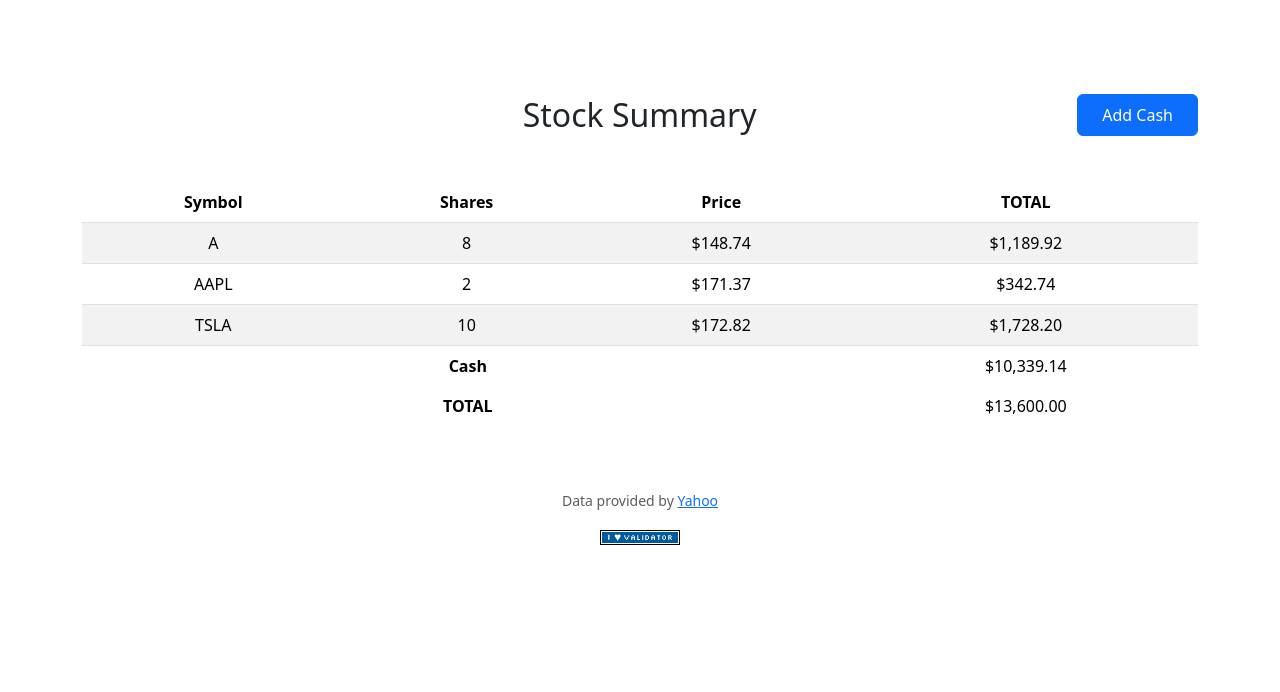
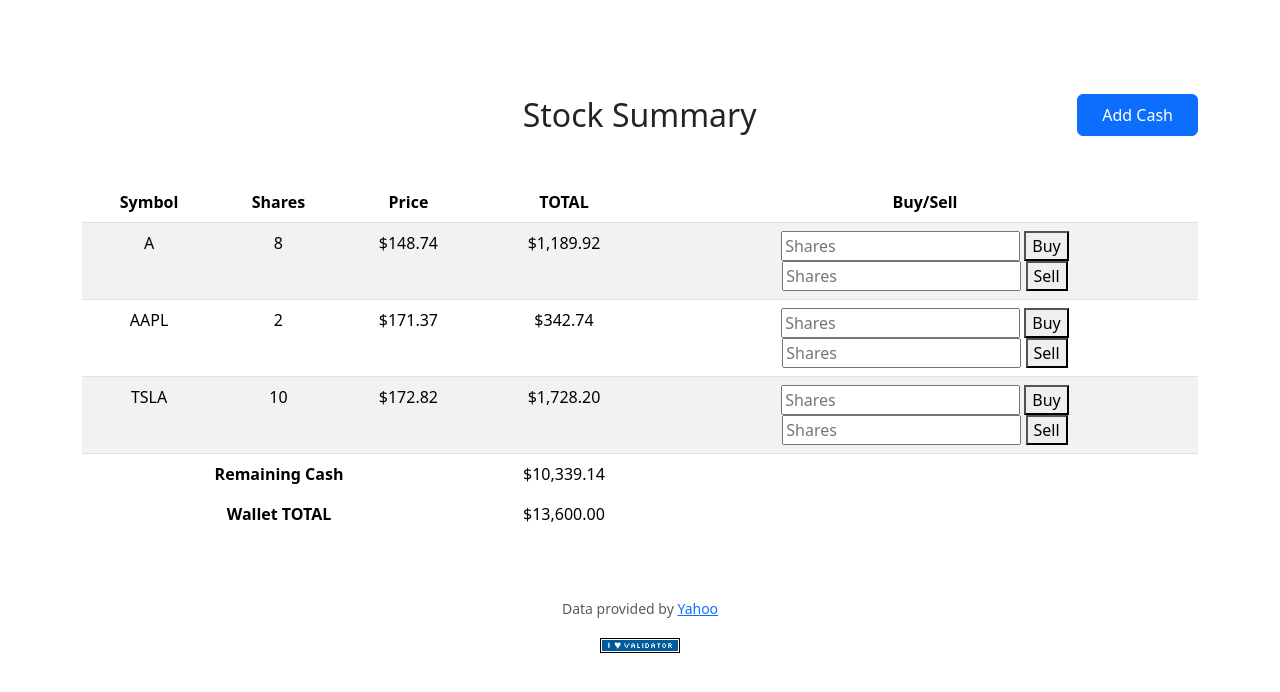
Before and after one commit to Stebin-17/C-50-Finance, a Flask app: page / in a window 1280 px wide. Shown: the part 76-768 px from the top of the page. Run offline with Flask 3, Linux system fonts and the light colour scheme; a user stored in the database is signed in; some libraries are stand-ins or nearby versions.

Commit message:
nice to haves

```diff
--- a/templates/index.html
+++ b/templates/index.html
@@ -19,26 +19,45 @@
                     <th scope="col">Shares</th>
                     <th scope="col">Price</th>
                     <th scope="col">TOTAL</th>
+                    <th scope="col">Buy/Sell</th> <!-- New column for buy/sell actions -->
                 </tr>
             </thead>
             <tbody>
                 {% for stock in stocks %}
                 <tr>
-                    <td>{{stock['symbol']}}</td>
-                    <td>{{stock['shares']}}</td>
-                    <td>{{stock['price']}}</td>
-                    <td>{{stock['total_price']}}</td>
+                    <td>{{ stock['symbol'] }}</td>
+                    <td>{{ stock['shares'] }}</td>
+                    <td>{{ stock['price'] }}</td>
+                    <td>{{ stock['total_price'] }}</td>
+                    <td>
+                        <!-- Form for buying more shares -->
+                        <form action="/buy" method="post">
+                            <input type="hidden" name="symbol" value="{{ stock['symbol'] }}">
+                            <input type="hidden" name="price" value="{{ stock['price'] }}">
+                            <input type="number" name="shares" placeholder="Shares">
+                            <button type="submit">Buy</button>
+                        </form>
+                        <!-- Form for selling shares -->
+                        <form action="/sell" method="post">
+                            <input type="hidden" name="symbol" value="{{ stock['symbol'] }}">
+                            <input type="hidden" name="price" value="{{ stock['price'] }}">
+                            <input type="number" name="shares" placeholder="Shares">
+                            <button type="submit">Sell</button>
+                        </form>
+                    </td>
                 </tr>
                 {% endfor %}
             </tbody>
             <tfoot>
                 <tr>
-                    <td class="border-0 fw-bold" colspan="3">Cash</td>
-                    <td class="border-0">{{cash}}</td>
+                    <td class="border-0 fw-bold" colspan="3">Remaining Cash</td>
+                    <td class="border-0">{{ cash }}</td>
+                    <td class="border-0"></td> <!-- Empty cell for alignment -->
                 </tr>
                 <tr>
-                    <td class="border-0 fw-bold" colspan="3">TOTAL</td>
-                    <td class="border-0">{{total}}</td>
+                    <td class="border-0 fw-bold" colspan="3">Wallet TOTAL</td>
+                    <td class="border-0">{{ total }}</td>
+                    <td class="border-0"></td> <!-- Empty cell for alignment -->
                 </tr>
             </tfoot>
         </table>
```
Also changed, not shown: finance.db, 2 other files.
